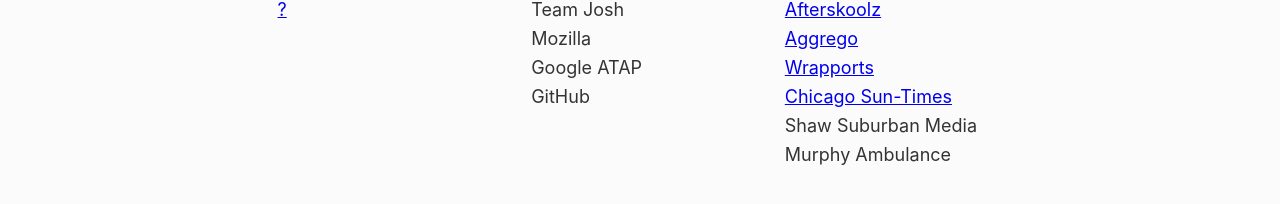
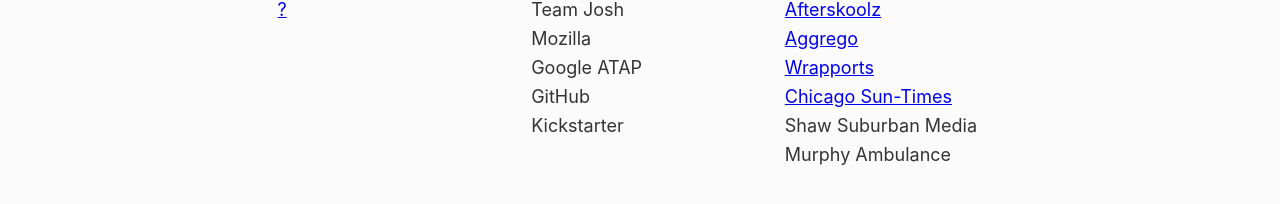
Before and after one commit to joshbeckman/andjosh.github.io, a Jekyll site: the page built from _lists/employment-lists.md, in a window 1280 px wide. Shown: the part 258-462 px from the top of the page. Built offline with Jekyll 4.4.1, drawn with Linux system fonts in a browser that asks for light colours.

Commit message:
Kickstarter is cool
Ref: https://www.youtube.com/watch?v=A0VaIKK2ijM

```diff
--- a/_lists/employment-lists.md
+++ b/_lists/employment-lists.md
@@ -14,6 +14,7 @@ permalink: /lists/employment/
 - Mozilla
 - Google ATAP
 - GitHub
+- Kickstarter
 
 <!--two items:-->
 
```
